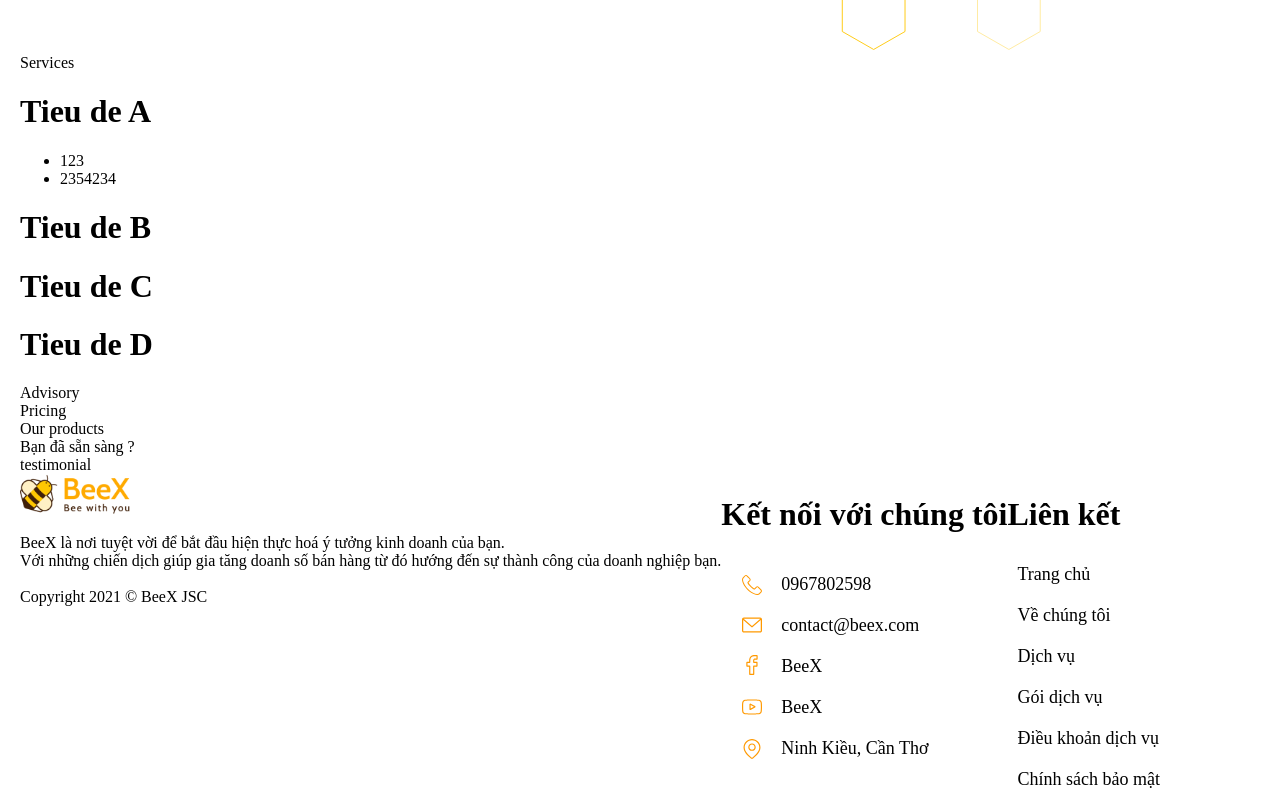
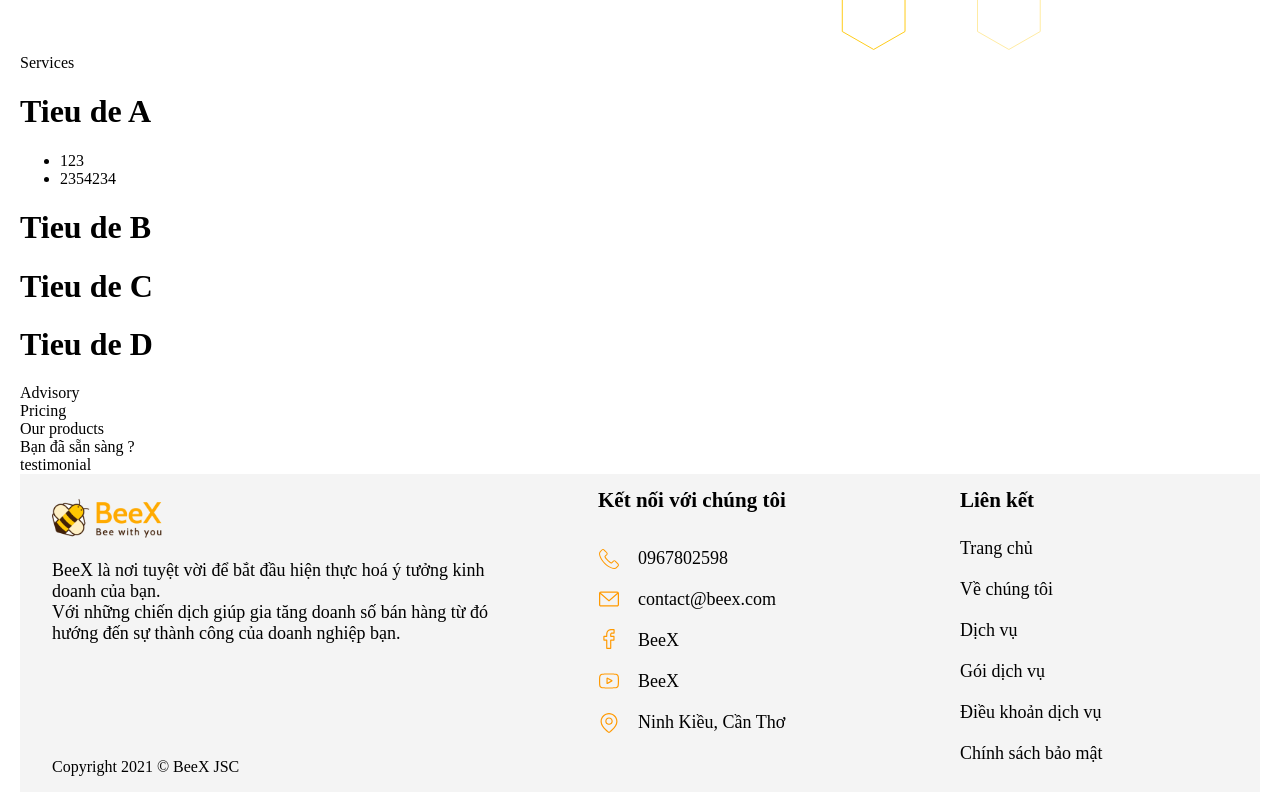
Before and after one commit to HHuy2000/beex-website, a Next.js app: page / in a window 1280 px wide. Shown: the part 547-1347 px from the top of the page. Built offline with nearby package versions, Linux system fonts and the light colour scheme.

Commit message:
complete 28/5/2021

```diff
--- a/components/common/Footer.jsx
+++ b/components/common/Footer.jsx
@@ -4,15 +4,19 @@ import styles from "./Footer.module.css";
 function Footer() {
     return (
         <div className={styles.footerItems}>
-            <div>
-            <img src="/images/logo.svg" alt="Logo footer" />
-            <p>BeeX là nơi tuyệt vời để bắt đầu hiện thực hoá ý tưởng kinh doanh của bạn.<br/>
-            Với những chiến dịch giúp gia tăng doanh số bán hàng từ đó hướng đến sự thành công của doanh nghiệp bạn.<br/><br/>
-            Copyright 2021 © BeeX JSC</p>
+            <div className={styles.copyright}>
+                <div className={styles.copyrighttop}>
+                <img src="/images/logo.svg" alt="Logo footer" />
+                <p>BeeX là nơi tuyệt vời để bắt đầu hiện thực hoá ý tưởng kinh doanh của bạn.<br/>
+                Với những chiến dịch giúp gia tăng doanh số bán hàng từ đó hướng đến sự thành công của doanh nghiệp bạn.</p>
+                </div>
+                <div className={styles.copyrightbottom}>
+                <p>Copyright 2021 © BeeX JSC</p>
+                </div>
             </div>
             <div>
                 <div>
-                <h1>Kết nối với chúng tôi</h1>
+                <h1 className={styles.connectUsLabel}>Kết nối với chúng tôi</h1>
                 </div>
                 <div className={styles.connectUsItemWrapper}>
                     <div className={styles.connectUsIconItems}>
@@ -32,8 +36,8 @@ function Footer() {
                 </div>
             </div>
             <div>
-                <div>
-                <h1>Liên kết</h1>
+                <div className={styles.linkItemWrapper}>
+                <h1 className={styles.linkLabel}>Liên kết</h1>
                 </div>
                 <div className={styles.linkItems}>
                 <a href="">Trang chủ</a>
--- a/components/common/Footer.module.css
+++ b/components/common/Footer.module.css
@@ -1,5 +1,29 @@
 .footerItems {
+  width: 100%;
+  display: grid;
+  grid-template-columns: 45% 30% 25%;
+  background-color: #f4f4f4;
+}
+
+.copyright {
   display: flex;
+  flex-direction: column;
+  margin-top: 1.5rem;
+  margin-left: 2rem;
+  margin-right: 5rem;
+}
+
+.copyrighttop {
+  padding-bottom: 80px;
+}
+
+.copyrighttop > p {
+  font-size: 18px;
+}
+
+.copyright {
+  display: flex;
+  justify-content: flex-end;
 }
 
 .connectUsItemWrapper {
@@ -9,6 +33,10 @@
 
 .connectUsItemWrapper > div {
   margin: 10px;
+}
+.connectUsLabel {
+  font-size: 21px;
+  margin-left: 20px;
 }
 
 .connectUsIconItems {
@@ -33,6 +61,21 @@
   margin: 10px;
 }
 
+.linkItemWrapper {
+  display: flex;
+  flex-direction: column;
+  flex-wrap: wrap;
+}
+
+.linkItemWrapper {
+  margin: 0px;
+}
+
+.linkLabel {
+  margin-left: 10px;
+  font-size: 21px;
+}
+
 .linkItems {
   display: flex;
   flex-direction: column;
```
